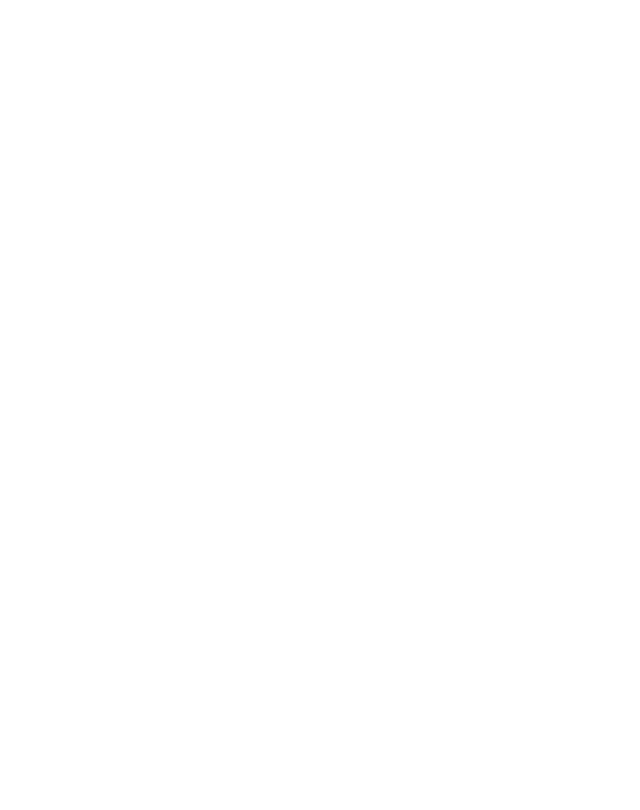
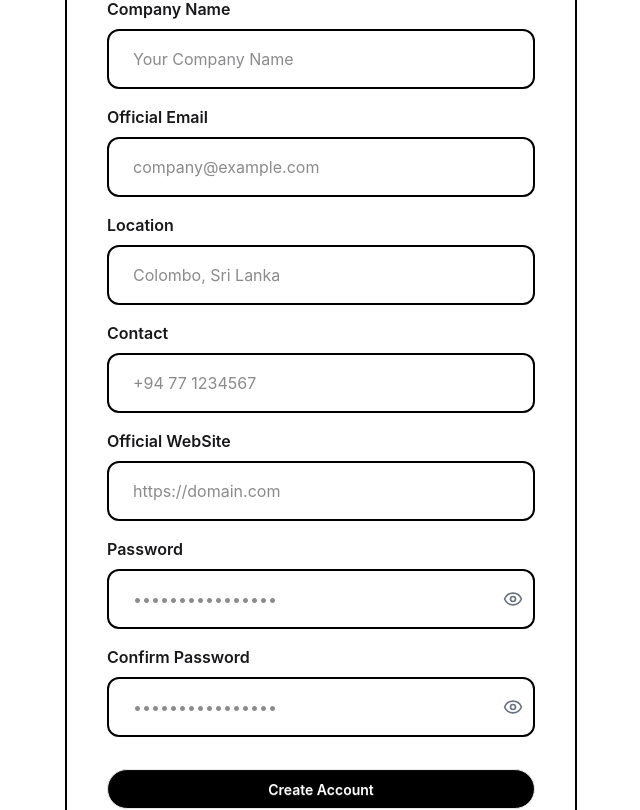
Before and after one commit to chathurarathnayake443-coder/Metaverse-Frontend-Project, a React (Vite) app: page /company-signup in a window 1280 px wide. Before the commit this address had no page. Shown: the part 280-1090 px from the top of the page, without its empty margins (319-959 px from the left). Before the commit the page ends 800 px from the top, so only its background shows below. Built offline with nearby package versions, Linux system fonts and the light colour scheme.

Commit message:
created signup page for companies

```diff
--- a/package.json
+++ b/package.json
@@ -11,6 +11,7 @@
   },
   "dependencies": {
     "@tailwindcss/vite": "^4.3.3",
+    "axios": "^1.20.0",
     "lucide-react": "^1.57.0",
     "react": "^19.2.8",
     "react-dom": "^19.2.8",
--- a/src/App.tsx
+++ b/src/App.tsx
@@ -4,6 +4,7 @@ import HomePage from "../src/pages/HomePage.tsx"
 import SeekerDashboard from "../src/pages/SeekerDashboard.tsx"
 import Register from "./pages/SignUp.tsx"
 import Login from "./pages/Login.tsx"
+import CompanySignUp from './pages/CompanySignUp.tsx'
 
 const App = () => {
   return (
@@ -11,6 +12,7 @@ const App = () => {
       <Routes>
         <Route path="/" element = {<HomePage/>}></Route>
         <Route path="/signup" element = {<Register/>}></Route>
+        <Route path="/company-signup" element = {<CompanySignUp/>}></Route>
         <Route path="/login" element = {<Login/>}></Route>
         <Route path="/seeker-dashboard" element = {<SeekerDashboard/>}></Route>
       </Routes>
--- /dev/null
+++ b/src/pages/CompanySignUp.tsx
@@ -0,0 +1,171 @@
+import NavBar from "../components/NavBar";
+import Footer from "../components/Footer";
+import React, { useState } from "react";
+import { useNavigate } from "react-router"
+import toast from "react-hot-toast"
+import { Eye, EyeOff } from "lucide-react"
+import {Link} from "react-router"
+
+const inputClass =
+  "w-full rounded-xl border-2 border-black px-6 py-4 text-sm md:text-base focus:outline-none focus:ring-1 focus:ring-black"
+const labelClass = "mb-2 font-outfit text-sm font-semibold md:text-base"
+
+const CompanySignUp = () => {
+
+    const[name, setName] = useState("")
+    const[email, setEmail] = useState("")
+    const[address, setAddress] = useState("")
+    const[contact, setContact] = useState("")
+    const[website, setWebsite] = useState("")
+    const[password, setPassword] = useState("")
+    const[confirmPassword, setConfirmPassword] = useState("")
+    const[show, setShow] = useState(false)
+
+    const matching = password === confirmPassword;
+
+    const handleRegister = ()=> {
+
+    }
+
+  return (
+    <div className="min-h-screen">
+      <NavBar />
+
+      <div className="flex justify-center">
+        <img src="/src/assets/black-logo.png" alt="Logo" className=" w-32 md:w-40" />
+      </div>
+
+      <main className="flex flex-col items-center px-4 py-5 sm:px-6">
+        <h1 className="mb-6 text-center font-outfit text-xl font-semibold text-black md:text-2xl">
+          Create New Account
+        </h1>
+
+        <form className="relative w-full max-w-lg space-y-4 rounded-3xl border-2 border-black p-6 sm:p-10">
+          <div className="flex flex-col">
+            <label htmlFor="fullName" className={labelClass}>Company Name</label>
+            <input
+              id="fullName"
+              type="text"
+              placeholder="Your Company Name"
+              value={name}
+              onChange={(e) => setName(e.target.value)}
+              className={inputClass} />
+          </div>
+
+          <div className="flex flex-col">
+            <label htmlFor="email" className={labelClass}>Official Email</label>
+            <input
+              id="email"
+              type="email"
+              placeholder="company@example.com"
+              value={email}
+              onChange={(e) => setEmail(e.target.value)}
+              className={inputClass} />
+          </div>
+
+          <div className="flex flex-col">
+            <label htmlFor="address" className={labelClass}>Location</label>
+            <input
+              id="address"
+              type="text"
+              placeholder="Colombo, Sri Lanka"
+              value={address}
+              onChange={(e) => setAddress(e.target.value)}
+              className={inputClass} />
+          </div>
+
+          <div className="flex flex-col">
+            <label htmlFor="contact" className={labelClass}>Contact</label>
+            <input
+              id="contact"
+              type="tel"
+              placeholder="+94 77 1234567"
+              value={contact}
+              onChange={(e) => setContact(e.target.value)}
+              className={inputClass} />
+          </div>
+
+          <div className="flex flex-col">
+            <label htmlFor="website" className={labelClass}>Official WebSite</label>
+            <input
+              id="website"
+              type="text"
+              placeholder="https://domain.com"
+              value={website}
+              onChange={(e) => setWebsite(e.target.value)}
+              className={inputClass} />
+          </div>
+
+          <div className="flex flex-col">
+      <label htmlFor="password" className={labelClass}>
+        Password
+      </label>
+
+      <div className="relative">
+        <input
+          id="password"
+          type={show ? "text" : "password"}
+          placeholder="••••••••••••••••"
+          value={password}
+          onChange={(e) => setPassword(e.target.value)}
+          className={inputClass}
+        />
+
+        <button
+          type="button"
+          onClick={() => setShow((s) => !s)}
+          aria-label={show ? "Hide password" : "Show password"}
+          className="absolute right-3 top-1/2 -translate-y-1/2 text-gray-500 hover:text-black"
+        >
+          {show ? <EyeOff size={20} /> : <Eye size={20} />}
+        </button>
+      </div>
+    </div>
+
+          <div className="flex flex-col">
+      <label htmlFor="password" className={labelClass}>
+        Confirm Password
+      </label>
+
+      <div className="relative">
+        <input
+          id="password"
+          type={show ? "text" : "password"}
+          placeholder="••••••••••••••••"
+          value={confirmPassword}
+          onChange={(e) => setConfirmPassword(e.target.value)}
+          className={inputClass}
+        />
+
+        <button
+          type="button"
+          onClick={() => setShow((s) => !s)}
+          aria-label={show ? "Hide password" : "Show password"}
+          className="absolute right-3 top-1/2 -translate-y-1/2 text-gray-500 hover:text-black"
+        >
+          {show ? <EyeOff size={20} /> : <Eye size={20} />}
+        </button>
+      </div>
+      {confirmPassword && (
+          <p className={`mt-1 text-sm ${matching ? "text-green-600" : "text-red-600"}`}>
+            {matching ? "Passwords are matching" : "Passwords are not matching"}
+          </p>
+)}
+    </div>
+
+          <button type="button" className="btn w-full my-4 rounded-full bg-black text-white hover:bg-gray-800" onClick={handleRegister}>
+            Create Account
+          </button>
+          <div className="flex justify-center"><label className="text-gray-500 text-sm" htmlFor="">Seeking for a Hire? visit, <Link to={"/signup"} className="font-bold text-black text-sm">Seeker Signup</Link> </label></div>
+          <hr className="my-6" />
+          <div className="font-outfit text-center text-gray-600">Already have an Account?</div>
+
+          <Link to={"/login"} className="btn w-full my-4 rounded-full bg-black text-white hover:bg-gray-800">Login</Link>
+        </form>
+      </main>
+      <Footer/>
+    </div>
+  )
+}
+
+export default CompanySignUp
--- a/src/pages/SignUp.tsx
+++ b/src/pages/SignUp.tsx
@@ -38,6 +38,14 @@ const Register = () => {
     if(password !== confirmPassword){
       toast.error("Passwords doesn't Match !")
     }
+
+    try{
+
+    }
+    catch(error){
+
+    }
+
   }
 
   return (
@@ -201,6 +209,7 @@ const Register = () => {
           <button type="button" className="btn w-full my-4 rounded-full bg-black text-white hover:bg-gray-800" onClick={handleRegister}>
             Create Account
           </button>
+          <label className="text-gray-500 text-sm" htmlFor="">Seeking Employees as a Company? Visit here, <Link to={"/company-signup"} className="font-bold text-black text-sm">Company Signup</Link> </label>
           <hr className="my-6" />
           <div className="font-outfit text-center text-gray-600">Already have an Account?</div>
 
--- /dev/null
+++ b/src/service/api.ts
@@ -0,0 +1,5 @@
+import axios, {AxiosError} from "axios"
+
+const api = axios.create({
+    baseURL:"http://localhost"
+})
```
Also changed, not shown: src/service/auth.ts (added), 1 other file (tests, documents, lock files or other folders).
